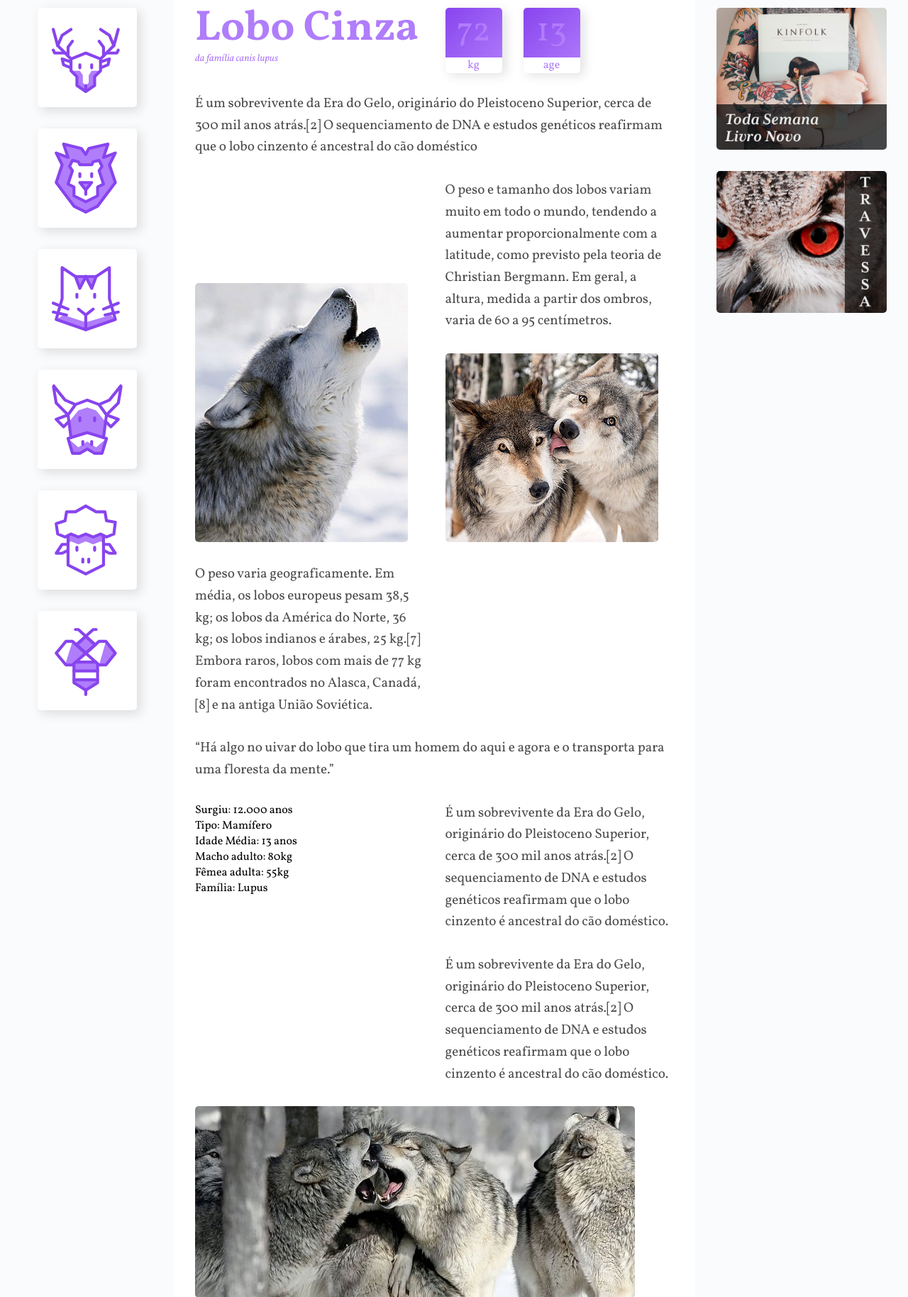
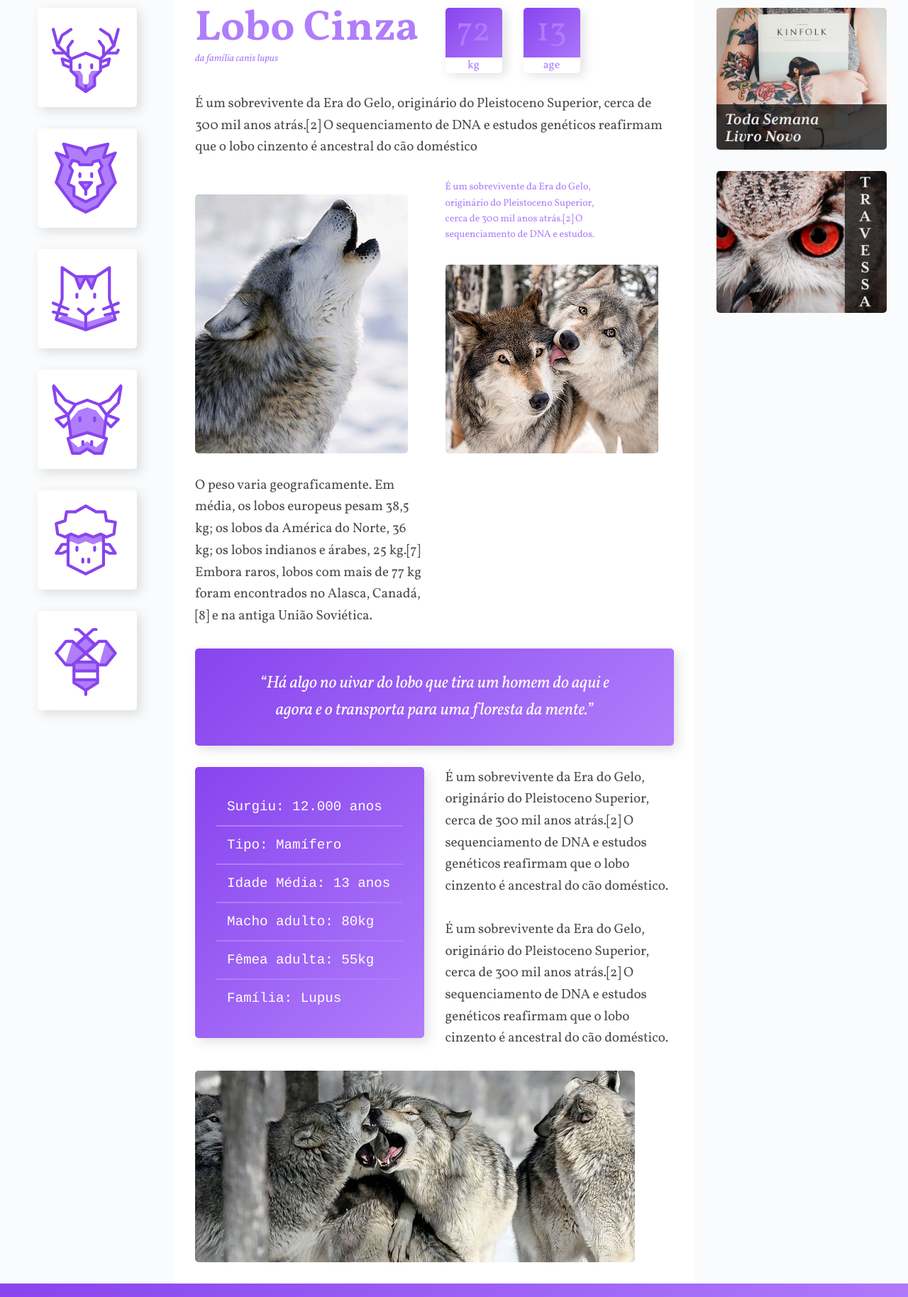
Before and after one commit to jgdj01/origamid-cursos, a PHP site: page / in a window 1280 px wide. Shown: the part 124-1952 px from the top of the page at 71% size. Run offline with PHP 8.4, Linux system fonts and the light colour scheme.

Commit message:
Wildbeast Conteúdo Atributos

```diff
--- a/css-grid-layout/wildbeast/css/style.css
+++ b/css-grid-layout/wildbeast/css/style.css
@@ -192,6 +192,41 @@ p {
   top: 2px;
 }
 
+.destaque {
+  font-size: 0.875em;
+  color: #b07dfb;
+  max-width: 16em;
+}
+
+.citacao,
+.atributos {
+  align-self: start;
+  padding: 30px;
+  border-radius: 5px;
+  box-shadow: 5px 5px 15px 0px rgba(44, 44, 44, 0.15);
+  background: linear-gradient(135deg, #8844ee, #b07dfb);
+}
+
+.citacao p {
+  font-size: 1.5em;
+  font-style: italic;
+  text-align: center;
+  color: white;
+  max-width: 500px;
+  margin: 0 auto;
+}
+
+.atributos li {
+  color: white;
+  font-family: Courier, monospace;
+  font-size: 1.2em;
+  padding: 15px;
+}
+
+.atributos li + li {
+  border-top: 2px solid #b07dfb;
+}
+
 /* ANUNCIOS */
 
 .anuncios {
--- a/css-grid-layout/wildbeast/index.html
+++ b/css-grid-layout/wildbeast/index.html
@@ -58,9 +58,9 @@
 
             <img class="imagem-1" src="img/wolf1.jpg" alt="Wolf 1">
 
-            <p>O peso e tamanho dos lobos variam muito em todo o mundo, tendendo a aumentar proporcionalmente com a
-                latitude, como previsto pela teoria de Christian Bergmann. Em geral, a altura, medida a partir dos
-                ombros, varia de 60 a 95 centímetros.</p>
+            <p class="destaque">É um sobrevivente da Era do Gelo, originário do Pleistoceno Superior, cerca de 300 mil
+                anos atrás.[2] O
+                sequenciamento de DNA e estudos.</p>
 
             <img class="imagem-2" src="img/wolf2.jpg" alt="Wolf 2">
             <p>O peso varia geograficamente. Em média, os lobos europeus pesam 38,5 kg; os lobos da América do
```
